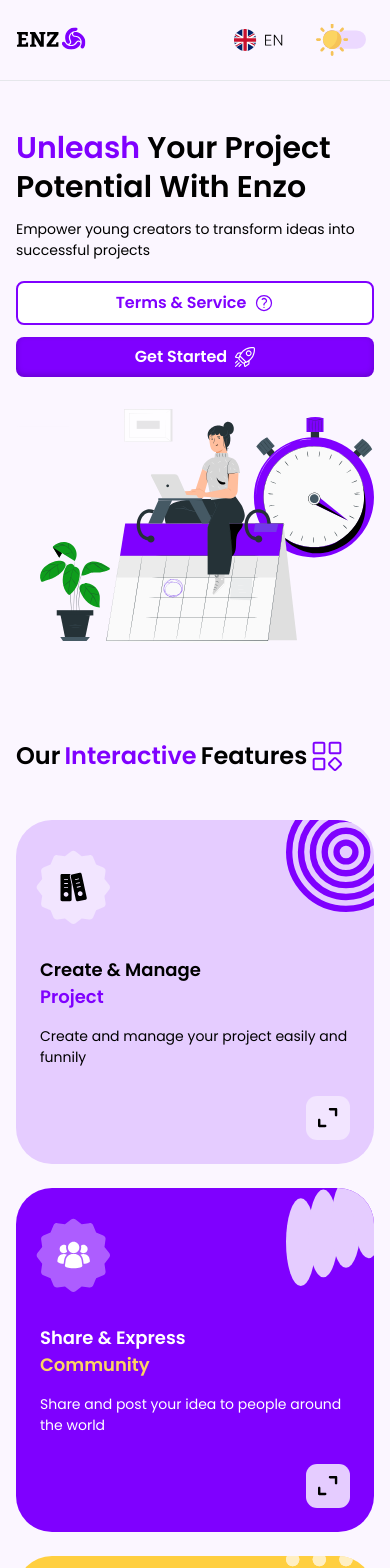
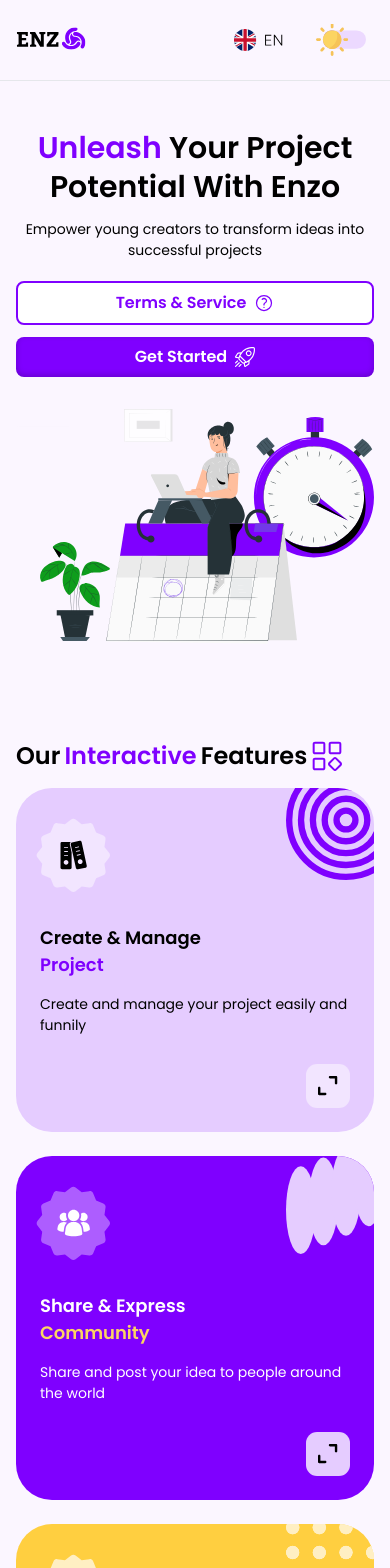
Before and after one commit to NHANDEPTRAI123-hub/Enzo, a Next.js app: page / in a window 390 px wide. Shown: the top 1568 px of the page. Built offline with nearby package versions, Linux system fonts and the light colour scheme.

Commit message:
fix: layout shift of landing page on mobile

```diff
--- a/app/globals.css
+++ b/app/globals.css
@@ -143,14 +143,14 @@ p {
   }
 
   .features {
-    @apply flex flex-col gap-8 px-4 sm:px-6 lg:px-8 py-12 sm:py-16 lg:py-30;
+    @apply flex flex-col lg:gap-8 px-4 sm:px-6 lg:px-8 py-12 sm:py-16 lg:py-30;
   }
 
   .guide {
-    @apply flex flex-col gap-8 px-4 sm:px-6 lg:px-8 py-12 sm:py-16 lg:py-20;
+    @apply flex flex-col  lg:gap-8 px-4 sm:px-6 lg:px-8 py-12 sm:py-16 lg:py-20;
   }
 
   .teamwork {
-    @apply flex flex-col lg:flex-row items-center gap-8 lg:gap-12 px-4 sm:px-6 lg:px-8 py-12 sm:py-16 lg:py-20;
+    @apply relative flex flex-col lg:flex-col lg:gap-8 px-4 sm:px-6 lg:px-8 py-12 sm:py-16 lg:py-20;
   }
 }
--- a/app/page.tsx
+++ b/app/page.tsx
@@ -17,11 +17,11 @@ const Page = () => {
       <Navbar />
       <section className="hero">
         <div className="flex flex-col gap-3 sm:gap-3 lg:gap-4 flex-1">
-          <h1 className="text-black">
+          <h1 className="text-black text-center sm:text-left">
             <span className="text-purple-600">Unleash</span> Your Project
             Potential With Enzo
           </h1>
-          <p className="text-black">
+          <p className="text-black text-center sm:text-left">
             <span className="sm:hidden">
               Empower young creators to transform ideas into successful projects
             </span>
--- a/components/TeamWorkSection.tsx
+++ b/components/TeamWorkSection.tsx
@@ -35,11 +35,11 @@ const TeamWorkSection = () => {
   ];
 
   return (
-    <section className="relative flex flex-col gap-8 px-4 sm:px-6 lg:px-8 py-12 sm:py-16 lg:py-20">
+    <section className="teamwork">
       {/* Header */}
       <h2 className="text-black flex items-center gap-1 sm:gap-3 flex-wrap">
         Teamwork is now both{" "}
-        <span className="text-gold-600">Fun & Professional</span>
+        <span className="text-purple-600">Fun & Professional</span>
         <Image
           src="/ui/fun.svg"
           alt="Fun icon"
@@ -80,7 +80,7 @@ const TeamWorkSection = () => {
           {teamworkItems.map((item, index) => (
             <div
               key={item.id}
-              className="flex gap-6 sm:gap-8 lg:gap-10 relative w-full"
+              className="flex gap-6  sm:gap-8 lg:gap-10 relative w-full"
             >
               {/* Timeline column */}
               <div className="flex flex-col items-center shrink-0">
@@ -104,7 +104,7 @@ const TeamWorkSection = () => {
               {/* Content column */}
               <div
                 className={`flex-1 ${
-                  index < teamworkItems.length - 1 ? "pb-6 sm:pb-20" : ""
+                  index < teamworkItems.length - 1 ? "pb-0 sm:pb-20" : ""
                 }`}
               >
                 <AnimatedContent
@@ -120,7 +120,7 @@ const TeamWorkSection = () => {
                   delay={0.2 + index * 0.1}
                 >
                   <h3
-                    className="font-semibold mb-2  sm:mb-3"
+                    className="font-semibold mb-2 sm:mb-3"
                     style={{ color: "var(--text-black)" }}
                   >
                     {item.title}
@@ -136,6 +136,7 @@ const TeamWorkSection = () => {
                     scale={1}
                     threshold={0}
                     delay={0.9}
+                    className="hidden sm:block"
                   >
                     <p style={{ color: "var(--text-black)" }}>{item.description}</p>
                   </AnimatedContent>
```
Also changed, not shown: public/ui/fun.svg.
